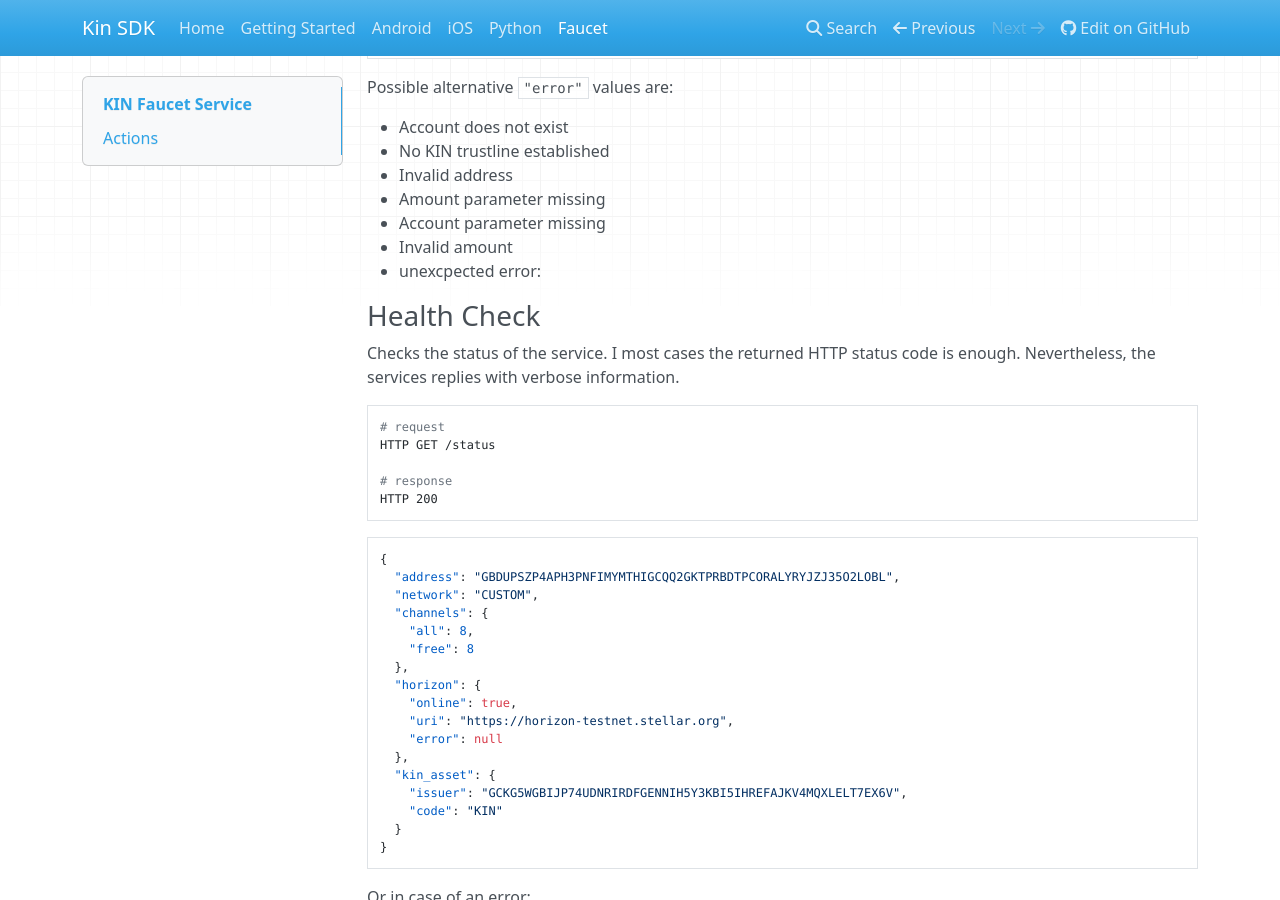
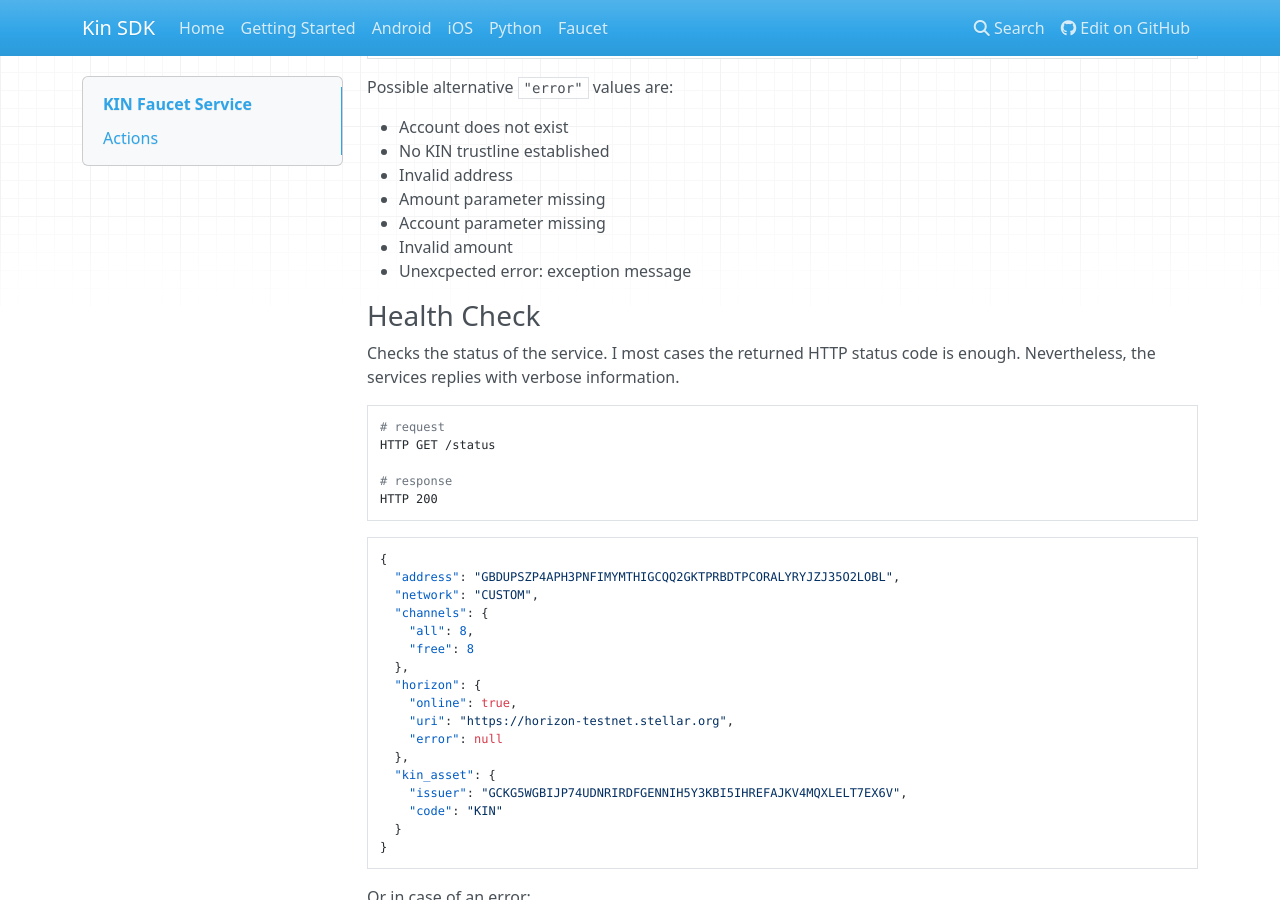
Before and after one commit to kinecosystem/kin-core-docs, an MkDocs documentation site: the page built from docs/kin-faucet.md, in a window 1280 px wide and 900 px high, scrolled down 529 px. Built offline with MkDocs 1.6.1, drawn with Linux system fonts in a browser that asks for light colours; nearby versions of some CDN libraries; old or Windows-style settings are respelled for this version of MkDocs.

Commit message:
mv faucet.md kin-faucet.md

```diff
--- a/docs/faucet.md
+++ b/docs/kin-faucet.md
@@ -34,7 +34,7 @@
 - Amount parameter missing
 - Account parameter missing
 - Invalid amount
-- unexcpected error: <exception message>
+- Unexcpected error: exception message
 
 ### Health Check
 
```
